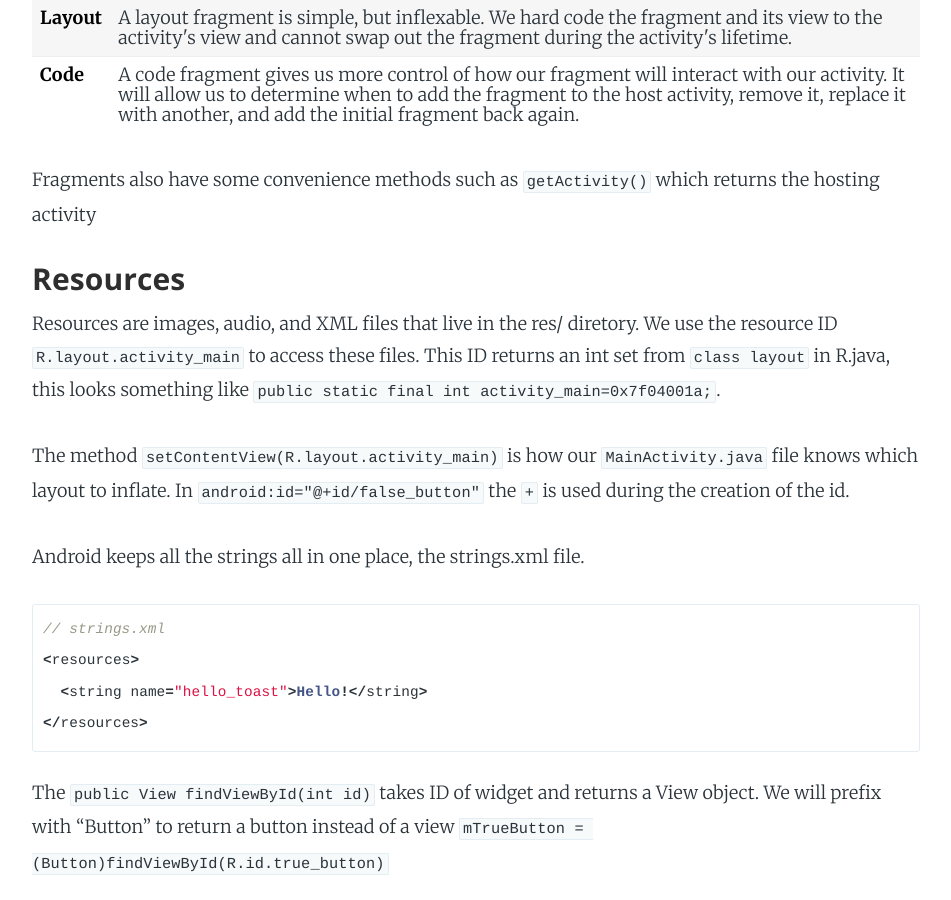
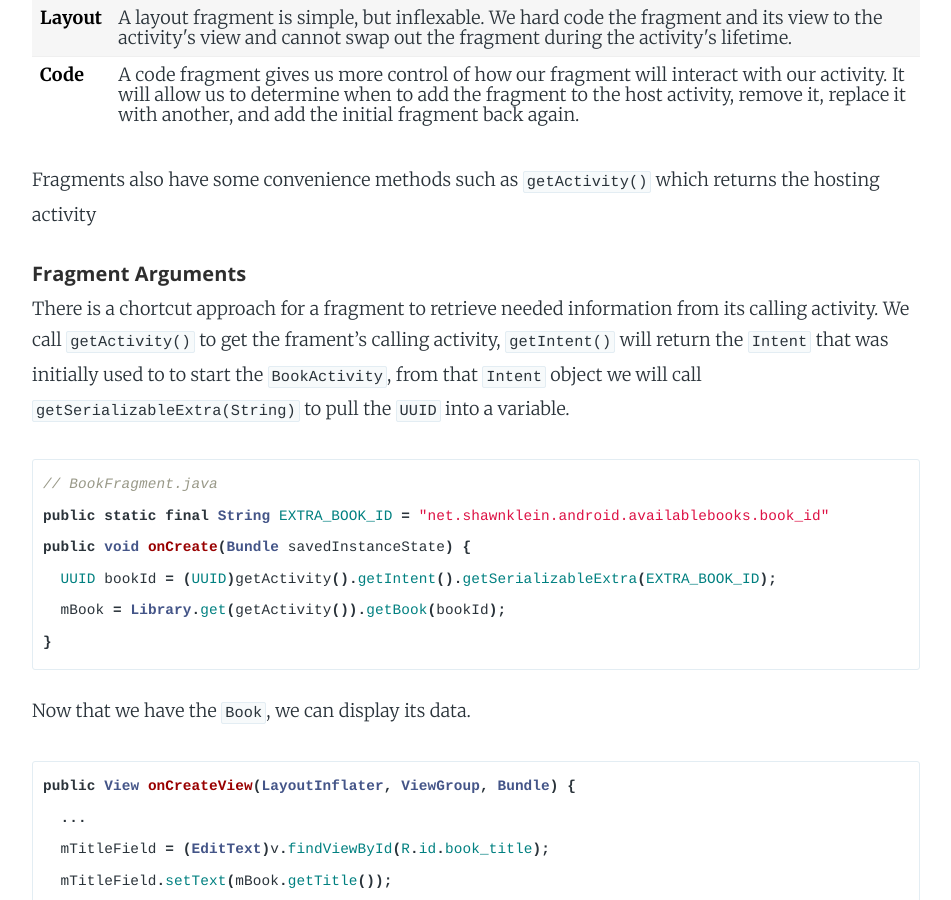
Before and after one commit to Carpk/ShawnKlein, a Jekyll site: the page built from _posts/2016-07-16-introduction-to-android.md, in a window 1280 px wide and 900 px high, scrolled down 9584 px. Shown: the whole window, without its empty margins (164-1115 px from the left). Built offline with Jekyll 4.4.1, drawn with Linux system fonts in a browser that asks for light colours; nearby versions of some CDN libraries; some web fonts are replaced; Markdown is read by kramdown in place of the engine named in the settings; some of the changed text lies outside the part shown.

Commit message:
finish first example of FragmentArguments section of Android-Basics post

`````diff
--- a/_posts/2016-07-16-introduction-to-android.md
+++ b/_posts/2016-07-16-introduction-to-android.md
@@ -230,6 +230,33 @@ Now that we have created our fragment, we need 2 things to host a UI fragment, a
 </table>
 
 Fragments also have some convenience methods such as `getActivity()` which returns the hosting activity
+
+###### Fragment Arguments
+
+There is a chortcut approach for a fragment to retrieve needed information from its calling activity. We call `getActivity()` to get the frament's calling activity, `getIntent()` will return the `Intent` that was initially used to to start the `BookActivity`, from that `Intent` object we will call `getSerializableExtra(String)` to pull the `UUID` into a variable.
+
+````java
+// BookFragment.java
+public static final String EXTRA_BOOK_ID = "net.shawnklein.android.availablebooks.book_id"
+public void onCreate(Bundle savedInstanceState) {
+  UUID bookId = (UUID)getActivity().getIntent().getSerializableExtra(EXTRA_BOOK_ID);
+  mBook = Library.get(getActivity()).getBook(bookId);
+}
+````
+
+Now that we have the `Book`, we can display its data.
+
+````java
+public View onCreateView(LayoutInflater, ViewGroup, Bundle) {
+  ...
+  mTitleField = (EditText)v.findViewById(R.id.book_title);
+  mTitleField.setText(mBook.getTitle());
+}
+````
+
+The drawback with this simple approach is we lose encapsulation. `BookFragment` is not longer a resuable building block as it now expects to be hosted by an activity whose Intent defines and extra named `EXTRA_BOOK_ID`.
+
+
 
 ### Resources
 
`````
Also changed, not shown: _posts/2016-06-19-the-osi-model.md (+1 -0 lines).
